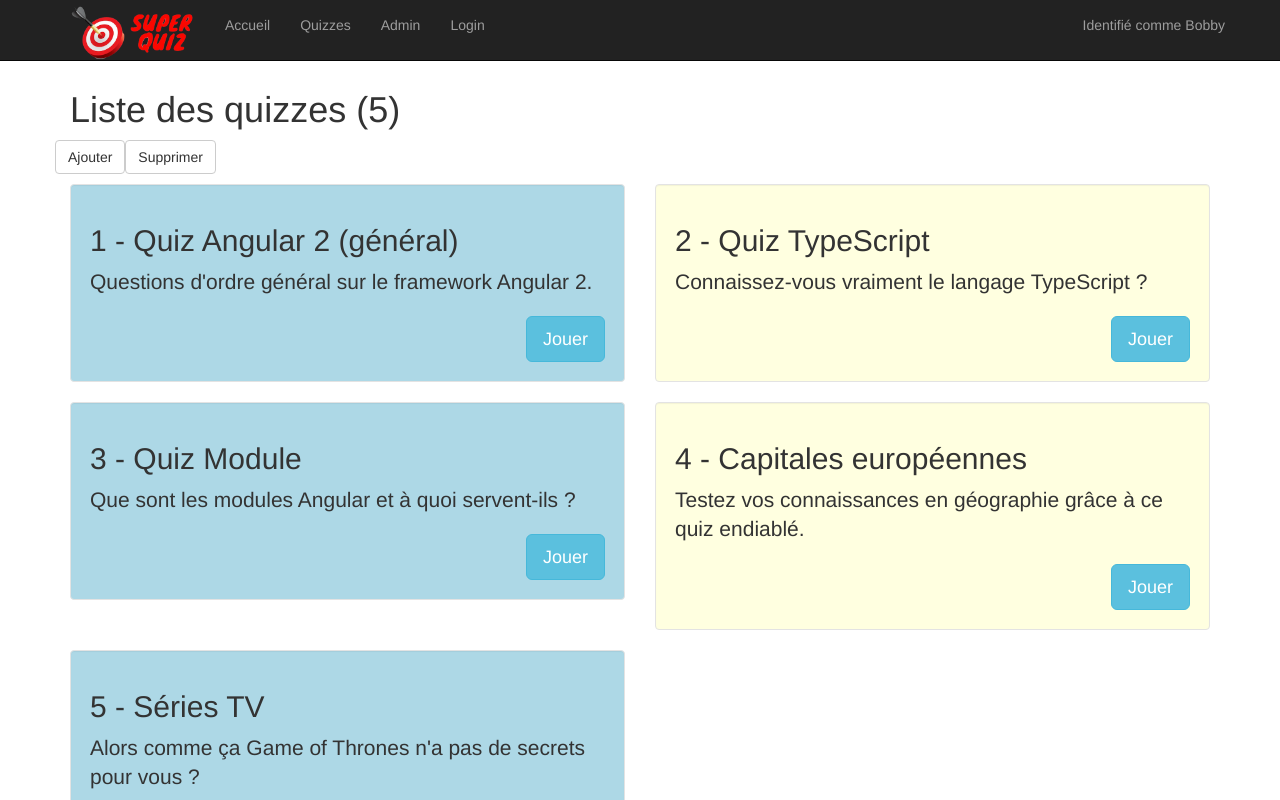
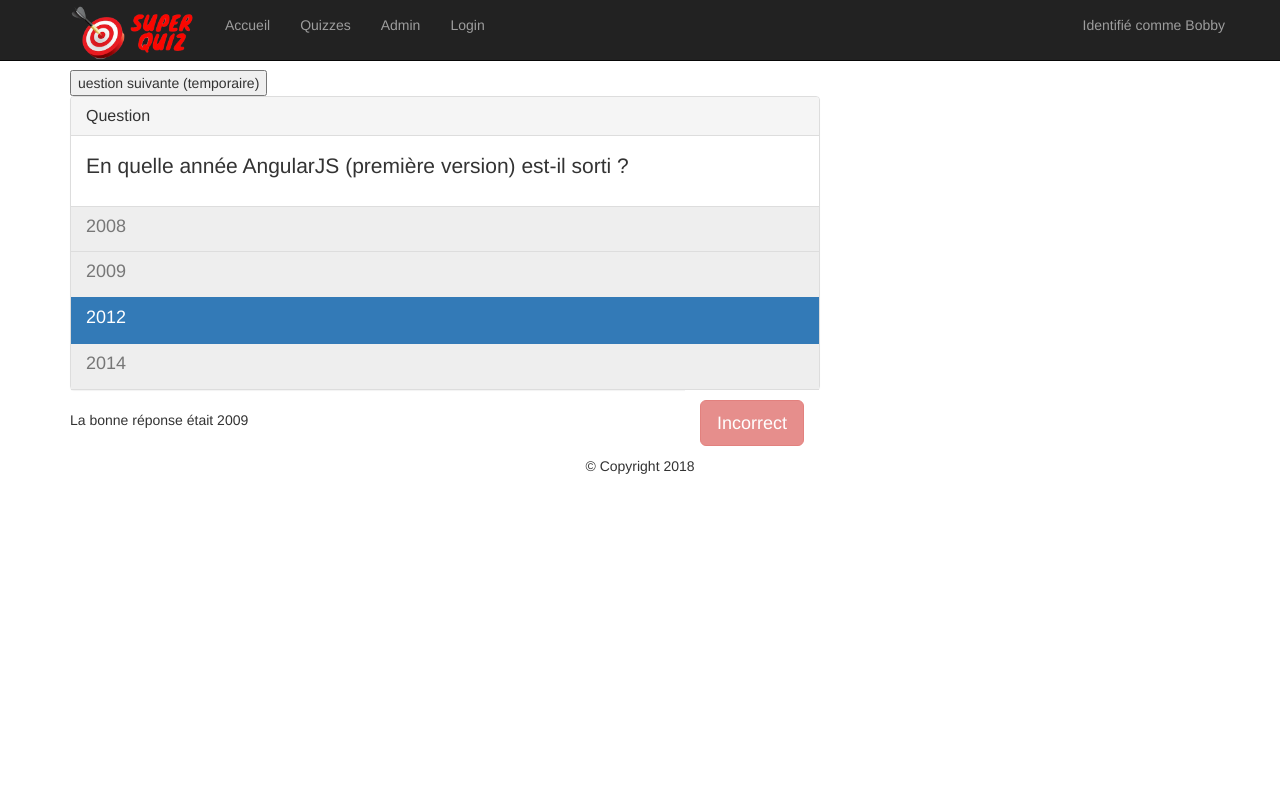
Before and after one commit to JimTonyk/SuperQuiz-Angular, an Angular app: page / in a window 1280 px wide. Shown: the top 800 px of the page. Built offline with nearby package versions, Linux system fonts and the light colour scheme.

Commit message:
Ajout de la fonction "Création de quizz"

```diff
--- a/src/app/app.component.html
+++ b/src/app/app.component.html
@@ -3,7 +3,7 @@
 
 <div class="container">
   <!-- Contenu de la page -->
-  <app-quiz-list></app-quiz-list>
+  <app-quiz-question></app-quiz-question>
   <!-- Fin du contenu -->
 </div>
 
--- a/src/app/app.module.ts
+++ b/src/app/app.module.ts
@@ -6,10 +6,16 @@ import { NavbarComponent } from './common/navbar/navbar.component';
 import { HomeComponent } from './common/home/home.component';
 import { FooterComponent } from './common/footer/footer.component';
 import { QuizListComponent } from './quiz-list/quiz-list.component';
+import { QuizQuestionComponent } from './quiz-question/quiz-question.component';
 
 @NgModule({
-  declarations: [ AppComponent, NavbarComponent, HomeComponent, FooterComponent, QuizListComponent ],
-  imports: [ BrowserModule ],
+  declarations: [AppComponent,
+    NavbarComponent,
+    HomeComponent,
+    FooterComponent,
+    QuizListComponent,
+    QuizQuestionComponent],
+  imports: [BrowserModule],
   bootstrap: [AppComponent]
 })
 export class AppModule { }
--- a/src/app/quiz-list/quiz-list.component.html
+++ b/src/app/quiz-list/quiz-list.component.html
@@ -1,4 +1,5 @@
 <h1>Liste des quizzes ({{quizList.length}})</h1>
+
 
 <div class="row">
 
@@ -12,6 +13,11 @@
         <button class="btn btn-default" (click)="quizList.pop()">Ajouter</button>-->
   </p>
 
+  <!-- Affichage dynamique si aucun quiz est affiché -->
+  <h2 *ngIf="quizList.length === 0">
+    Aucun quiz trouvé
+  </h2>
+
   <!-- Boucle sur la liste des quizzes en appelant une boucle sur la variable quizList -->
   <div class="col-sm-6" *ngFor="let quizz of quizList; let num = index">
     <div class="well" [style.background]="num % 2 === 1 ? 'lightyellow' : 'lightblue'">
--- a/src/app/quiz-question/quiz-question.component.html
+++ b/src/app/quiz-question/quiz-question.component.html
@@ -1,3 +1,7 @@
+<button (click)="gotoNextQuestionTEMP()">
+  uestion suivante (temporaire)
+</button>
+
 <div class="row">
 
   <div class="col-md-8">
@@ -7,27 +11,34 @@
         <h3 class="panel-title">Question</h3>
       </div>
       <div class="panel-body">
-        <p style="font-size:1.5em;">QUESTION_TITLE</p>
-        <p>(Plusieurs réponses possibles.)</p>
+        <p style="font-size:1.5em;">{{question.title}}</p>
+        <!-- Affichage si plusieurs réponses sont autorisées -->
+        <p *ngIf="question.multipleChoicesAllowed">(Plusieurs réponses possibles.)</p>
       </div>
       <div class="list-group">
-        <a class="list-group-item">
-          <h4 class="list-group-item-heading">QUESTION_CHOICE_1</h4>
-        </a>
-        <a class="list-group-item">
-          <h4 class="list-group-item-heading">QUESTION_CHOICE_2</h4>
-        </a>
-        <a class="list-group-item">
-          <h4 class="list-group-item-heading">QUESTION_CHOICE_3</h4>
+        <!-- Boucle sur le choix des réponses possibles d'ou appel à question.choices -->
+        <a (click)="clickChoice(choice)"
+            [class.active]="answer.hasChoice(choice)"
+            [class.disabled]="isSubmitted"
+            class="list-group-item"
+            *ngFor="let choice of question.choices">
+          <h4 class="list-group-item-heading" (click)="clickChoice(choice)">{{choice.text}}</h4>
         </a>
         <div class="list-group-item pull-right">
-          <button class="btn btn-lg btn-primary">
-            Soumettre
+          <!-- ngClass : change les propriétés de classe sur le style des boutons -->
+          <!-- disabled : propriété pour désactiver le bouton soumettre tant qu'une réponse n'a pas été choisie -->
+          <button class="btn btn-lg" [ngClass]="submitClass" (click)="actionRepondre()" [disabled]="!answer.isAnswered() || isSubmitted">
+            {{submitLabel}}
           </button>
         </div>
       </div>
     </div>
 
+    <!-- Attention ! S'affiche même si une réponse n'est pas saisie ! Besoin de passer par un flag d'ou le isSubmitted -->
+    <div *ngIf="!answer.isCorrect && isSubmitted">
+      La bonne réponse était {{question.getCorrectChoices()}}
+    </div>
+
   </div>
 
 </div>
--- a/src/app/quiz-question/quiz-question.component.ts
+++ b/src/app/quiz-question/quiz-question.component.ts
@@ -1,7 +1,8 @@
 import { Component, OnInit } from '@angular/core';
 
-import {Question} from '../models/question';
-import {Answer} from '../models/answer';
+import { Question } from '../models/question';
+import { Answer } from '../models/answer';
+import { Choice } from '../models/choice';
 
 @Component({
   selector: 'app-quiz-question',
@@ -14,22 +15,60 @@ export class QuizQuestionComponent implements OnInit {
     id: 12,
     title: 'En quelle année AngularJS (première version) est-il sorti ?',
     choices: [
-      { text: '2008'},
+      { text: '2008' },
       { text: '2009', isCorrect: true },
-      { text: '2012'},
-      { text: '2014'}
+      { text: '2012' },
+      { text: '2014' }
     ],
     explanation: 'La version de 2009 est celle développé initialement par Miško Hevery, qui ne travaillait pas encore chez Google.'
   });
   // Réponse en cours (réponse "vierge" pour l'instant)
   answer = new Answer({
     questionId: 12,
-    multipleChoicesAllowed: false
+    multipleChoicesAllowed: false,
+    choices: [
+      {text : '2012'}
+    ]
   });
 
-  constructor() { }
+  // Si déja répondu, réponse déja soumise
+  constructor() {
+    this.isSubmitted = this.answer.isAnswered();
+   }
 
   ngOnInit() {
+  }
+
+
+
+
+  isSubmitted: boolean; //Pas de clic sur soumettre
+
+  clickChoice(choice: Choice) {
+    // Si réponse déja soumise bloque tout
+    if (this.isSubmitted){
+      return;
+    }
+
+    if (this.answer.hasChoice(choice)) {
+      this.answer.removeChoice(choice);
+    }
+    else {
+      this.answer.addChoice(choice);
+    }
+    return true;
+  }
+
+  get submitLabel(){
+    return !this.isSubmitted ? 'Soumettre' : this.answer.isCorrect ? 'Correct' : 'Incorrect';
+  }
+
+  get submitClass(){
+    return !this.isSubmitted ? 'btn-primary' : this.answer.isCorrect ? 'btn-success' : 'btn-danger';
+  }
+
+  actionRepondre() {
+    this.isSubmitted = true;
   }
 
   // Charge une nouvelle question et une nouvelle réponse.
@@ -39,7 +78,7 @@ export class QuizQuestionComponent implements OnInit {
       'title': 'Angular est vraiment trop canon.',
       'choices': [
         { 'text': 'Vrai', 'isCorrect': true },
-        { 'text': 'Faux'}
+        { 'text': 'Faux' }
       ],
       'explanation': 'À ce stade, comment ne pas en être persuadé ? 😝'
     });
@@ -47,5 +86,8 @@ export class QuizQuestionComponent implements OnInit {
       questionId: 35,
       multipleChoicesAllowed: false
     });
+  this.isSubmitted = this.answer.isAnswered();
   }
+
+
 }
```
Lines whose indentation alone changed are shown as unchanged.
